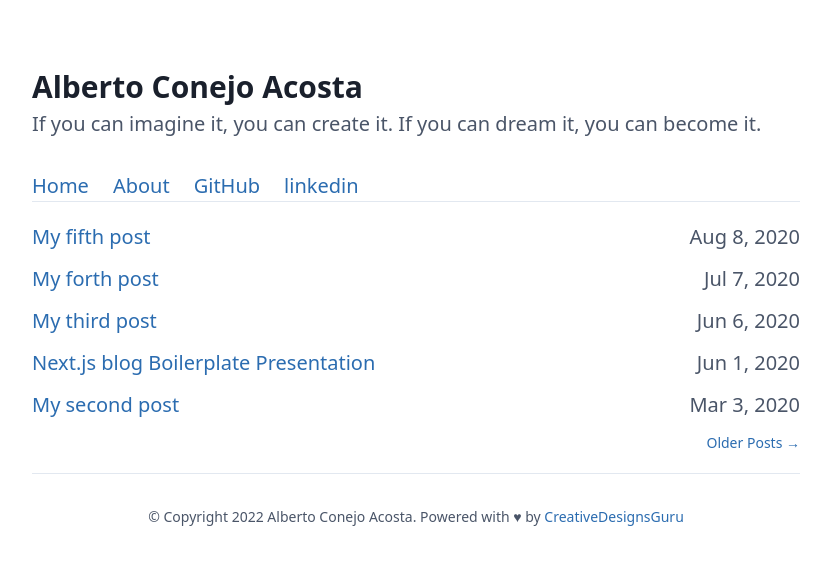
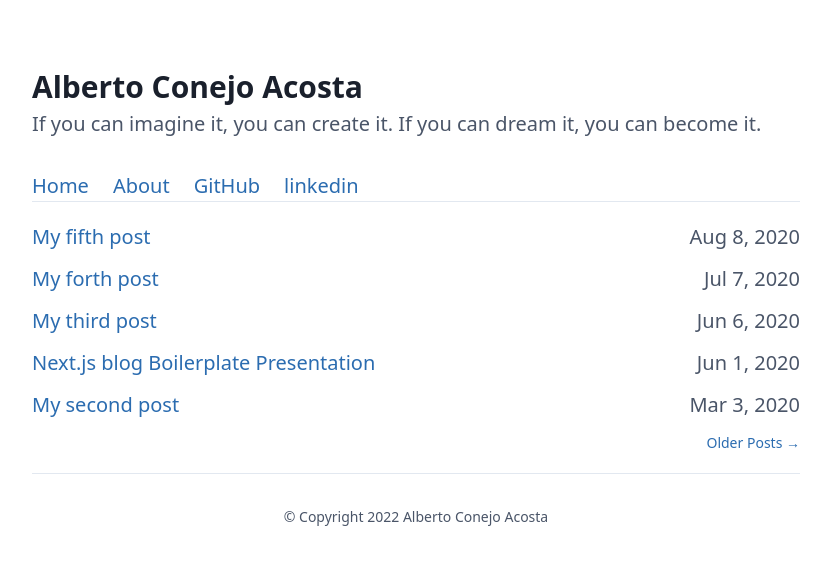
Before and after one commit to AlbertoConejo7/blog-AlbertoConejo7, a Next.js app: page / in a window 1280 px wide. Shown: the top 564 px of the page, without its empty margins (224-1055 px from the left). Built offline with nearby package versions, Linux system fonts and the light colour scheme.

Commit message:
Inicio Lunes

```diff
--- a/src/templates/Main.tsx
+++ b/src/templates/Main.tsx
@@ -51,11 +51,7 @@ const Main = (props: IMainProps) => (
       <div className="text-xl py-5">{props.children}</div>
 
       <div className="border-t border-gray-300 text-center py-8 text-sm">
-        © Copyright {new Date().getFullYear()} {AppConfig.title}. Powered with{' '}
-        <span role="img" aria-label="Love">
-          ♥
-        </span>{' '}
-        by <a href="https://creativedesignsguru.com">CreativeDesignsGuru</a>
+        © Copyright {new Date().getFullYear()} {AppConfig.title}
         {/*
          * PLEASE READ THIS SECTION
          * We'll really appreciate if you could have a link to our website
```
